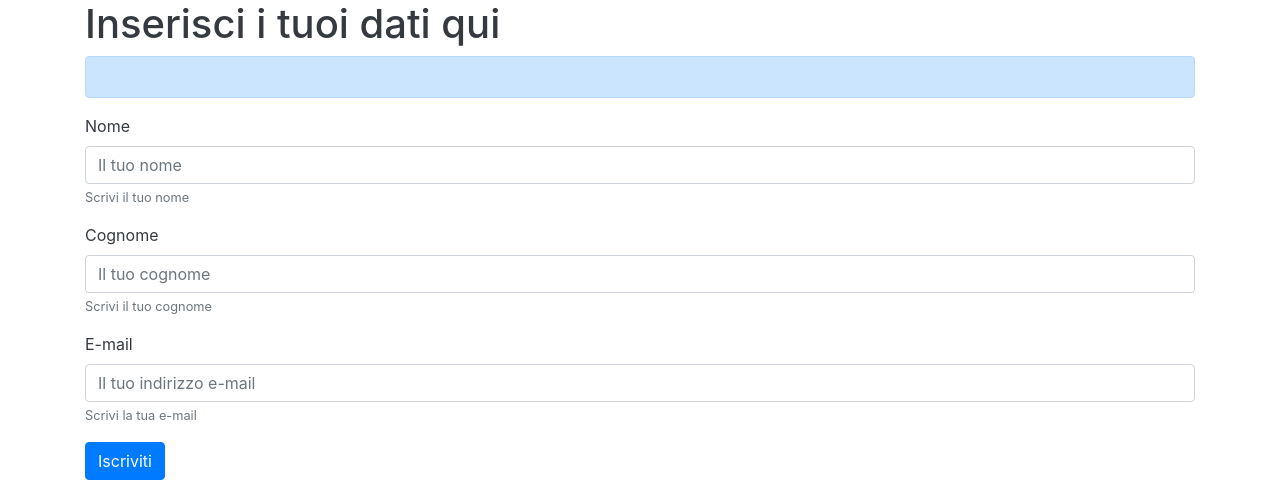
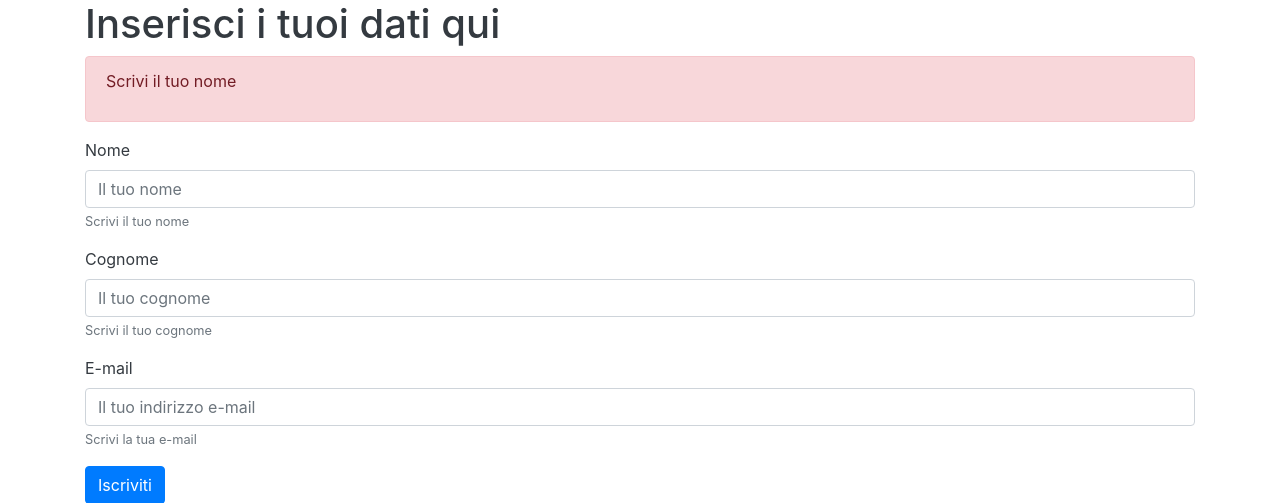
Before and after one commit to PioFederico/esercizio-php-form, a PHP site: page / in a window 1280 px wide. Shown: the top 503 px of the page. Run offline with PHP 8.4, Linux system fonts and the light colour scheme.

Commit message:
Avanzamento dell'esercizio in classe

```diff
--- a/index.php
+++ b/index.php
@@ -18,6 +18,11 @@ $indirizzo = (isset($_POST['indirizzo'])) ? $_POST['indirizzo'] : '';
   <body>
     <div class="container">
       <h1>Inserisci i tuoi dati qui</h1>
+      <?php if (empty($nome)): ?>
+      <div class="alert alert-danger" role="alert">
+        <p>Scrivi il tuo nome</p>
+      </div>
+      <?php else: ?>
       <div class="alert alert-primary" role="alert">
         <ul>
         <?php
@@ -26,7 +31,10 @@ $indirizzo = (isset($_POST['indirizzo'])) ? $_POST['indirizzo'] : '';
         }
         ?>
         </ul>
-        </div>
+      </div>
+      <?php endif; ?>
+
+
         <form action="index.php" method="post">
           <div class="form-group">
             <label for="name">Nome</label>
```
